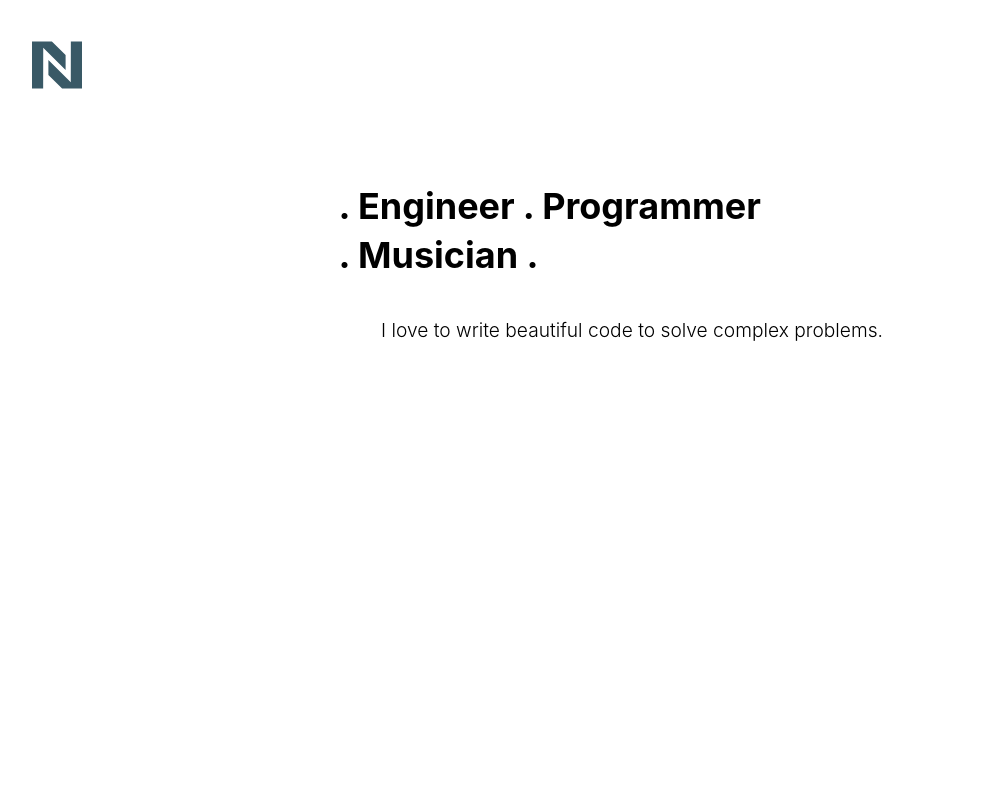
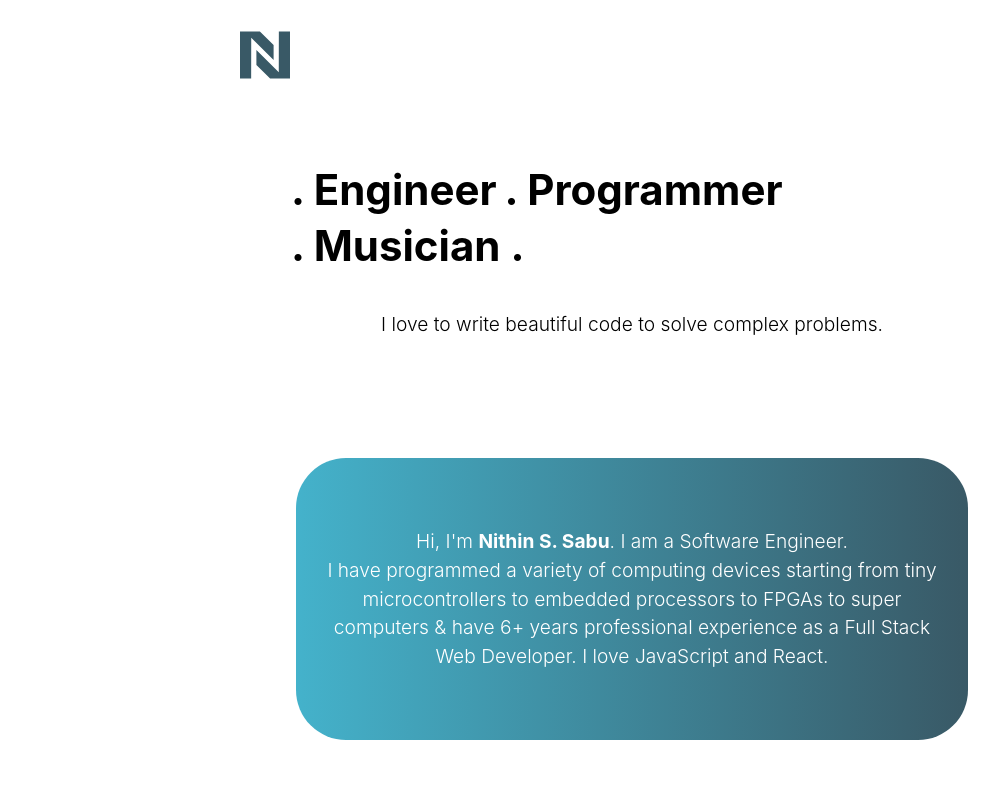
Before and after one commit to nithinssabu/nithinssabu.com, a Next.js app: page / in a window 1280 px wide. Shown: the top 800 px of the page, without its empty margins (8-1007 px from the left). Built offline with nearby package versions, Linux system fonts and the light colour scheme.

Commit message:
Improve layout

```diff
--- a/pages/index.tsx
+++ b/pages/index.tsx
@@ -14,7 +14,14 @@ export default function Home() {
       </Head>
 
       <nav className={styles.nav}>
-        <img src="buchstabe-n.svg" alt="my image" width="50" />
+        <Container className={styles.menu}>
+          <img
+            src="buchstabe-n.svg"
+            alt="my image"
+            width="50"
+            color="lightblue"
+          />
+        </Container>
       </nav>
 
       <main className={styles.main}>
--- a/styles/Home.module.css
+++ b/styles/Home.module.css
@@ -5,7 +5,11 @@
 }
 
 .nav {
-  padding: 40px;
+  padding: 30px 20px;
+}
+
+.menu {
+  max-width: 52rem !important;
 }
 
 .main {
@@ -36,9 +40,9 @@
 }
 
 .title {
-  font-size: 36px !important;
+  font-size: 42px !important;
   font-weight: 700;
-  max-width: 635px !important;
+  max-width: 730px !important;
   padding: 20px 20px 10px 20px;
   margin: 0;
   line-height: 1.15;
@@ -47,7 +51,7 @@
 
 .summary {
   font-weight: 300;
-  padding: 10px 20px 500px 20px;
+  padding: 10px 20px 100px 20px;
 }
 
 .description,
@@ -60,73 +64,28 @@
 
 .description {
   padding: 50px;
-  max-width: 52rem !important;
+  max-width: 42rem !important;
+  /* background: rgb(34, 211, 238);
+  background: linear-gradient(
+    90deg,
+    rgba(34, 211, 238, 1) 0%,
+    rgba(14, 165, 233, 1) 100%
+  ); */
+  background: rgb(68, 178, 203);
+  background: linear-gradient(
+    90deg,
+    rgba(68, 178, 203, 1) 0%,
+    rgba(57, 89, 102, 1) 100%
+  );
+
+  border-radius: 50px;
 }
 
 .descriptionBox {
-  background: #395966;
+  /* background: #395966; */
   color: #fff;
 }
 
 .timeline {
   max-width: 52rem !important;
 }
-
-.code {
-  background: #fafafa;
-  border-radius: 5px;
-  padding: 0.75rem;
-  font-size: 1.1rem;
-  font-family: Menlo, Monaco, Lucida Console, Liberation Mono, DejaVu Sans Mono,
-    Bitstream Vera Sans Mono, Courier New, monospace;
-}
-
-.grid {
-  display: flex;
-  align-items: center;
-  justify-content: center;
-  flex-wrap: wrap;
-  max-width: 800px;
-  margin-top: 3rem;
-}
-
-.card {
-  margin: 1rem;
-  flex-basis: 45%;
-  padding: 1.5rem;
-  text-align: left;
-  color: inherit;
-  text-decoration: none;
-  border: 1px solid #eaeaea;
-  border-radius: 10px;
-  transition: color 0.15s ease, border-color 0.15s ease;
-}
-
-.card:hover,
-.card:focus,
-.card:active {
-  color: #0070f3;
-  border-color: #0070f3;
-}
-
-.card h3 {
-  margin: 0 0 1rem 0;
-  font-size: 1.5rem;
-}
-
-.card p {
-  margin: 0;
-  font-size: 1.25rem;
-  line-height: 1.5;
-}
-
-.logo {
-  height: 1em;
-}
-
-@media (max-width: 600px) {
-  .grid {
-    width: 100%;
-    flex-direction: column;
-  }
-}
```
